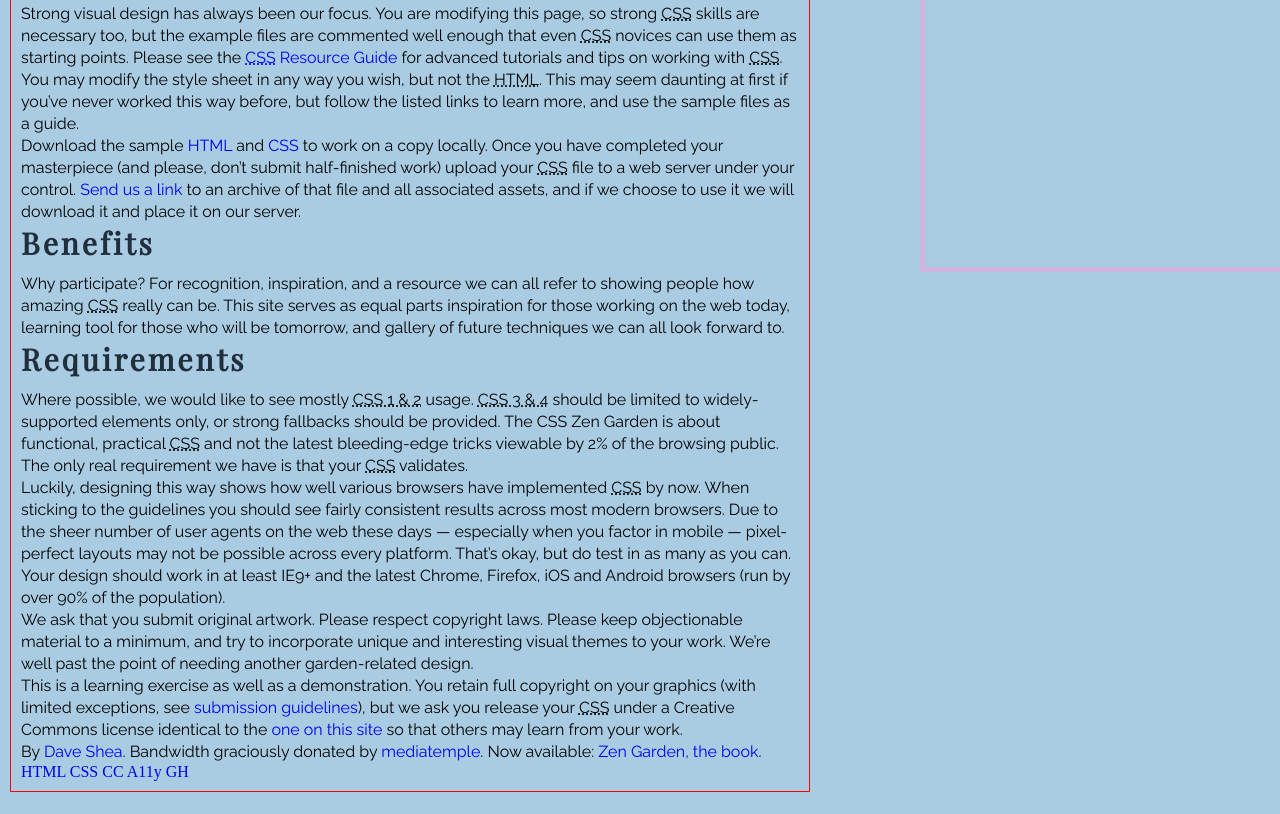
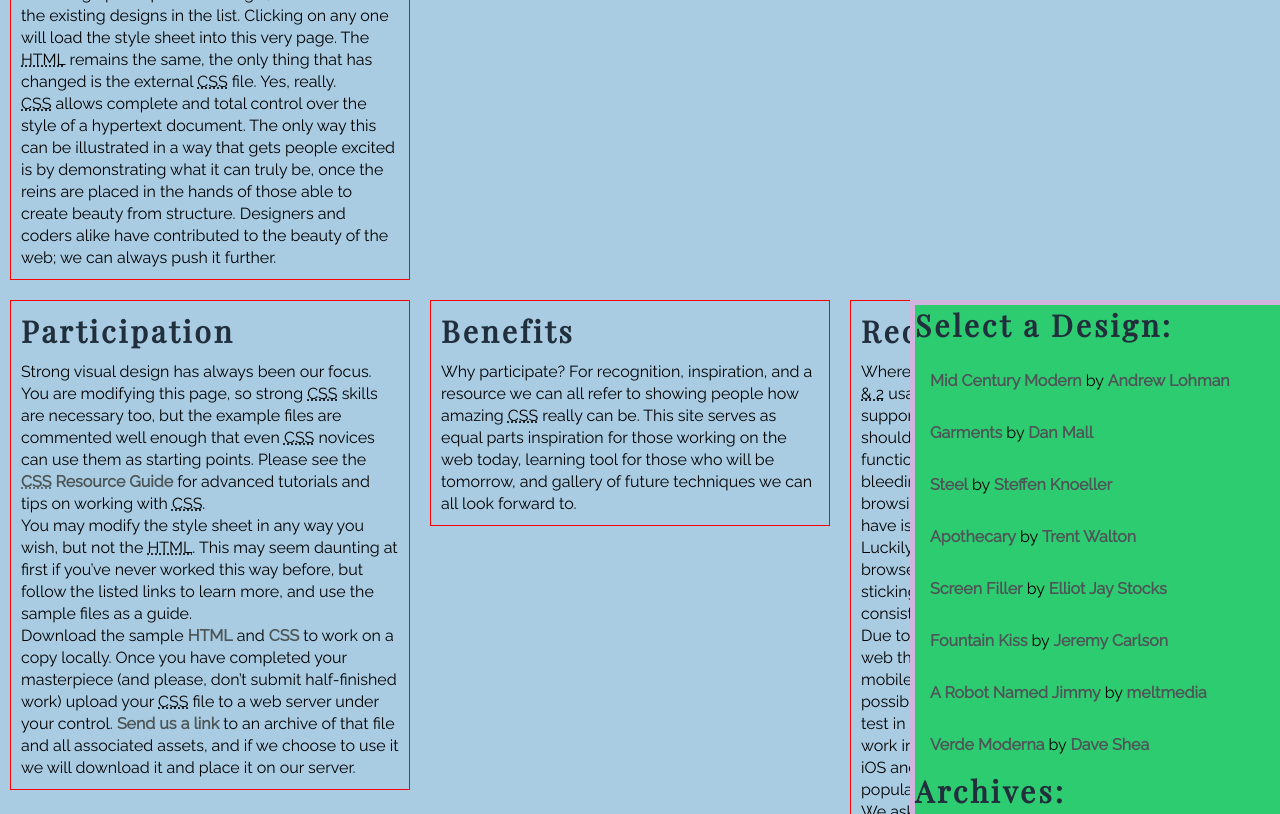
Before and after one commit to jaspal1982/zen-garden, a plain HTML site: page site/index.html in a window 1280 px wide. Shown: the part 948-1762 px from the top of the page. Drawn offline with nearby package versions, Linux system fonts and the light colour scheme.

Commit message:
new updates.

```diff
--- a/site/style.css
+++ b/site/style.css
@@ -45,31 +45,122 @@ line-height: 22px;
 }
 a{
 
-	text-decoration: none;
+	text-decoration:none;
+    line-height: 22px;
+    font-weight: 600;
+	color: #4D5656;
+	position: relative;
+	display: inline-block;
+
 }
 
+a:after{
+content: '';
+position: absolute;
+bottom: 0;
+left: 0;
+width: 100%;
+height: 1px;
+transform: scaleX(0);
+background-color: #4D5656;
+transition: all .2s ease-in;
 
-.main, section div{
+}
+a:hover::after{
+	transform: scaleX(1);
+}
+.sidebar a:hover{
+	font-size: 17px;
+transition: all .2s linear;
+}
 
-	width:800px;
+.summary{
+	width:400px;
 	float: left;
 	border: 1px solid red;
 	margin: 10px;
 	padding: 10px;
 }
+.preamble{
+width:400px;
+	float: left;
+	border: 1px solid red;
+	margin: 10px;
+	padding: 10px;
+	clear: left;
 
+}
+.explanation{
+width:400px;
 
+	border: 1px solid red;
+	margin: 10px;
+	padding: 10px;
+clear: left;
+
+}
+.participation{
+
+width:400px;
+	float: left;
+	border: 1px solid red;
+	margin: 10px;
+	padding: 10px;
+
+}
+.benefits{
+
+width:400px;
+	float: left;
+	border: 1px solid red;
+	margin: 10px;
+	padding: 10px;
+
+}
+.requirements{
+
+	width:400px;
+	float: left;
+	border: 1px solid red;
+	margin: 10px;
+	padding: 10px;
+}
+footer{
+	width:400px;
+	float: left;
+	border: 1px solid red;
+	margin: 10px;
+	padding: 10px;
+}
 .sidebar{
 
 	position: absolute;
 	left:900px;
 	width: 400px;
-	margin: 20px;
+	margin: 10px;
 	border: 5px solid #D2B4DE;
-	height: 900px;
+	height: 1000px;
+
+	background: #2ECC71;
 }
+.design-selection{
 
+}
+.sidebar ul{
+	margin: 0px;
+	padding: 0px;
+}
 .sidebar li{
 
 	list-style: none;
+
+	font-family: 'Raleway', sans-serif;
+	line-height: 22px;
+
+	padding: 15px;
 }
+
+.sidebar li a{
+	position: relative;
+
+}
```
